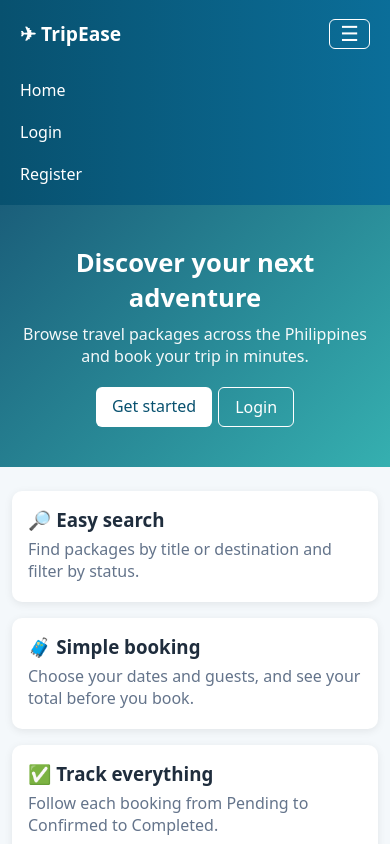
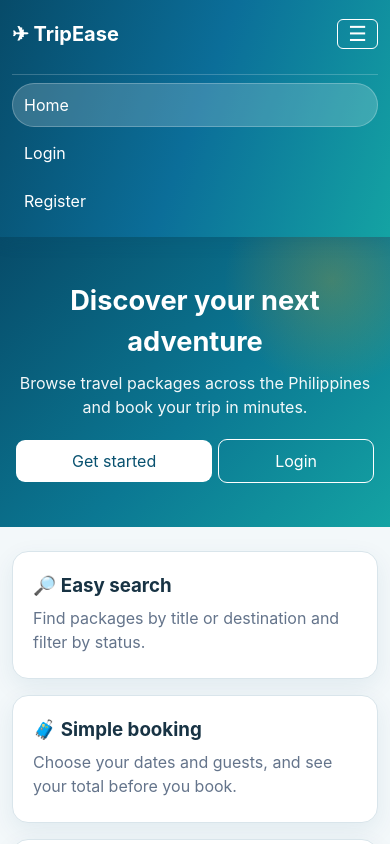
Before and after one commit to julianarequierme-ux/DC4_minicapstoneproject_requierme, a React (Vite) app in the folder frontend_TripEase_react/: page / in a window 390 px wide. Both pictures are taken after a click on the button "Toggle navigation menu". Shown: the top 844 px of the page. Built offline with nearby package versions, Linux system fonts and the light colour scheme; no server answers.

Commit message:
style: add responsive travel-themed layout

```diff
--- a/frontend_TripEase_react/src/components/Navbar.jsx
+++ b/frontend_TripEase_react/src/components/Navbar.jsx
@@ -1,5 +1,5 @@
 import { useState } from 'react';
-import { Link, useNavigate } from 'react-router-dom';
+import { Link, NavLink, useNavigate } from 'react-router-dom';
 import useAuth from '../hooks/useAuth';
 import { parseApiError } from '../services/errors';
 
@@ -37,27 +37,27 @@ export default function Navbar() {
       </button>
 
       <div id="primary-navigation" className={`nav-links${open ? ' open' : ''}`}>
-        <Link to="/" onClick={close}>Home</Link>
+        <NavLink to="/" end onClick={close}>Home</NavLink>
         {isAuthenticated && !isAdmin && (
           <>
-            <Link to="/my-dashboard" onClick={close}>Dashboard</Link>
-            <Link to="/packages" onClick={close}>Packages</Link>
-            <Link to="/my-bookings" onClick={close}>My Bookings</Link>
-            <Link to="/profile" onClick={close}>Profile</Link>
+            <NavLink to="/my-dashboard" onClick={close}>Dashboard</NavLink>
+            <NavLink to="/packages" onClick={close}>Packages</NavLink>
+            <NavLink to="/my-bookings" onClick={close}>My Bookings</NavLink>
+            <NavLink to="/profile" onClick={close}>Profile</NavLink>
           </>
         )}
         {isAdmin && (
           <>
-            <Link to="/dashboard" onClick={close}>Dashboard</Link>
-            <Link to="/admin/packages" onClick={close}>Packages</Link>
-            <Link to="/admin/bookings" onClick={close}>Bookings</Link>
-            <Link to="/admin/payments" onClick={close}>Payments</Link>
+            <NavLink to="/dashboard" onClick={close}>Dashboard</NavLink>
+            <NavLink to="/admin/packages" onClick={close}>Packages</NavLink>
+            <NavLink to="/admin/bookings" onClick={close}>Bookings</NavLink>
+            <NavLink to="/admin/payments" onClick={close}>Payments</NavLink>
           </>
         )}
         {!isAuthenticated && (
           <>
-            <Link to="/login" onClick={close}>Login</Link>
-            <Link to="/register" onClick={close}>Register</Link>
+            <NavLink to="/login" onClick={close}>Login</NavLink>
+            <NavLink to="/register" onClick={close}>Register</NavLink>
           </>
         )}
         {isAuthenticated && (
--- a/frontend_TripEase_react/src/index.css
+++ b/frontend_TripEase_react/src/index.css
@@ -5,77 +5,111 @@
 :root {
   --sea: #0b6e99;
   --sea-dark: #08516f;
-  --sand: #f6e7c8;
+  --sea-light: #e8f4f8;
+  --teal: #14a3a3;
+  --amber: #f0a500;
+  --sand: #fff5df;
+  --ink: #183344;
+  --muted: #607887;
+  --line: #d9e5eb;
+  --surface: #fff;
+  --radius-card: 16px;
+  --shadow-card: 0 8px 24px rgb(8 81 111 / 8%);
 }
 
 body {
   margin: 0;
-  font-family: system-ui, sans-serif;
-  background: #f4f8fb;
-  color: #1f2d3d;
+  font-family: Inter, system-ui, -apple-system, BlinkMacSystemFont, "Segoe UI", sans-serif;
+  background: #f3f8fa;
+  color: var(--ink);
+  line-height: 1.5;
 }
 
 .container {
-  max-width: 900px;
-  margin: 24px auto;
-  padding: 0 16px;
+  width: min(100% - 40px, 1180px);
+  margin: 32px auto;
+  padding: 0;
 }
 
 .navbar {
   display: flex;
+  align-items: center;
   justify-content: space-between;
-  align-items: center;
-  padding: 12px 20px;
+  gap: 16px;
+  padding: 12px max(20px, calc((100vw - 1180px) / 2));
   position: sticky;
   top: 0;
   z-index: 40;
-  background: linear-gradient(90deg, var(--sea-dark), var(--sea));
+  background: linear-gradient(110deg, #074b69, var(--sea), var(--teal));
   color: #fff;
   flex-wrap: wrap;
-  gap: 8px;
+  box-shadow: 0 4px 16px rgb(8 81 111 / 18%);
 }
 
 .nav-links {
   display: flex;
   align-items: center;
-  flex-wrap: wrap;
-  gap: 8px;
+  gap: 6px;
 }
 
 .navbar a {
   color: #fff;
   text-decoration: none;
-  margin-left: 16px;
+  margin: 0;
+  padding: 9px 12px;
+  border-radius: 999px;
+  transition: background-color 0.15s ease, color 0.15s ease;
+}
+
+.navbar a:hover,
+.navbar a[aria-current="page"] {
+  color: #fff;
+  background: rgb(255 255 255 / 18%);
+}
+
+.navbar a[aria-current="page"] {
+  box-shadow: inset 0 0 0 1px rgb(255 255 255 / 24%);
 }
 
 .brand {
   font-weight: 700;
-  font-size: 1.2rem;
+  font-size: 1.25rem;
   margin-left: 0 !important;
+  padding-left: 0 !important;
+  white-space: nowrap;
 }
 
 .nav-user {
-  margin-left: 16px;
-  opacity: 0.85;
+  margin-left: 8px;
+  padding: 8px 4px;
+  color: rgb(255 255 255 / 88%);
 }
 
 .nav-logout {
-  margin-left: 16px;
+  margin-left: 4px;
   background: transparent;
   color: #fff;
-  border: 1px solid #fff;
-  border-radius: 6px;
-  padding: 4px 10px;
+  border: 1px solid rgb(255 255 255 / 55%);
+  border-radius: 999px;
+  padding: 8px 14px;
   cursor: pointer;
+  font: inherit;
+  transition: background-color 0.15s ease;
+}
+
+.nav-logout:hover,
+.nav-toggle:hover {
+  background: rgb(255 255 255 / 14%);
 }
 
 .auth-card {
   max-width: 420px;
-  margin: 32px auto;
-  padding: 24px;
-  background: #fff;
-  border-radius: 10px;
-  box-shadow: 0 2px 8px rgb(0 0 0 / 8%);
+  margin: 48px auto;
+  padding: 32px;
+  background: var(--surface);
+  border: 1px solid var(--line);
+  border-radius: var(--radius-card);
+  box-shadow: var(--shadow-card);
 }
 
 .alert {
@@ -95,9 +129,9 @@ body {
 }
 
 .btn {
-  padding: 8px 16px;
+  padding: 9px 16px;
   border: 0;
-  border-radius: 6px;
+  border-radius: 9px;
   cursor: pointer;
   font-size: 1rem;
   transition: transform 0.08s ease, opacity 0.15s;
@@ -128,7 +162,7 @@ body {
 }
 
 .btn-primary {
-  background: #0b6e99;
+  background: var(--sea);
   color: #fff;
 }
 
@@ -150,8 +184,17 @@ body {
 
 .form-group input {
   padding: 8px;
-  border: 1px solid #cbd5e1;
-  border-radius: 6px;
+  border: 1px solid var(--line);
+  border-radius: 8px;
+}
+
+.form-group input:focus,
+.form-group select:focus,
+.form-group textarea:focus,
+.filters input:focus,
+.filters select:focus {
+  outline: 3px solid rgb(20 163 163 / 18%);
+  border-color: var(--teal);
 }
 
 .input-error {
@@ -164,24 +207,45 @@ body {
 }
 
 .table-wrap {
+  max-width: 100%;
   overflow-x: auto;
+  overscroll-behavior-x: contain;
+  -webkit-overflow-scrolling: touch;
+  border: 1px solid var(--line);
+  border-radius: 12px;
+  background: var(--surface);
+  box-shadow: 0 4px 16px rgb(8 81 111 / 5%);
 }
 
 .data-table {
   width: 100%;
+  min-width: 640px;
   border-collapse: collapse;
-  background: #fff;
+  background: var(--surface);
 }
 
 .data-table th,
 .data-table td {
   padding: 10px;
-  border-bottom: 1px solid #e2e8f0;
+  border-bottom: 1px solid var(--line);
   text-align: left;
+  vertical-align: middle;
 }
 
 .data-table th {
-  background: #e8f1f6;
+  background: var(--sea-light);
+  color: var(--sea-dark);
+  font-size: 0.88rem;
+  font-weight: 700;
+  white-space: nowrap;
+}
+
+.data-table tbody tr:last-child td {
+  border-bottom: 0;
+}
+
+.data-table tbody tr:hover {
+  background: #f8fbfc;
 }
 
 .state-msg {
@@ -199,9 +263,13 @@ body {
 
 .filters input,
 .filters select {
-  padding: 8px;
-  border: 1px solid #cbd5e1;
-  border-radius: 6px;
+  min-height: 42px;
+  padding: 9px 12px;
+  border: 1px solid var(--line);
+  border-radius: 9px;
+  background: var(--surface);
+  color: var(--ink);
+  font: inherit;
 }
 
 .filters input {
@@ -216,15 +284,18 @@ body {
 }
 
 .card {
-  background: #fff;
-  border-radius: 10px;
-  padding: 16px;
-  box-shadow: 0 2px 8px rgb(0 0 0 / 8%);
-  transition: box-shadow 0.15s;
+  min-width: 0;
+  padding: 20px;
+  background: var(--surface);
+  border: 1px solid var(--line);
+  border-radius: var(--radius-card);
+  box-shadow: var(--shadow-card);
+  transition: transform 0.15s ease, box-shadow 0.15s ease;
 }
 
 .card:hover {
-  box-shadow: 0 6px 16px rgb(0 0 0 / 12%);
+  transform: translateY(-2px);
+  box-shadow: 0 12px 28px rgb(8 81 111 / 12%);
 }
 
 .card.detail {
@@ -251,7 +322,7 @@ body {
 .price {
   font-size: 1.2rem;
   font-weight: 700;
-  color: #0b6e99;
+  color: var(--sea);
 }
 
 .detail-list {
@@ -327,9 +398,9 @@ body {
   min-width: 0;
   padding: 16px;
   background: #fff;
-  border-left: 5px solid #0b6e99;
-  border-radius: 12px;
-  box-shadow: 0 2px 8px rgb(0 0 0 / 8%);
+  border-left: 5px solid var(--sea);
+  border-radius: 14px;
+  box-shadow: var(--shadow-card);
 }
 
 .stat-icon {
@@ -349,7 +420,7 @@ body {
 }
 
 .stat-amber {
-  border-left-color: #f0a500;
+  border-left-color: var(--amber);
 }
 
 .stat-green {
@@ -357,7 +428,7 @@ body {
 }
 
 .stat-teal {
-  border-left-color: #14a3a3;
+  border-left-color: var(--teal);
 }
 
 .dashboard-actions {
@@ -411,17 +482,18 @@ body {
 }
 
 .pagination button {
-  padding: 6px 12px;
-  border: 1px solid #cbd5e1;
-  background: #fff;
-  border-radius: 6px;
+  min-height: 38px;
+  padding: 7px 12px;
+  border: 1px solid var(--line);
+  background: var(--surface);
+  border-radius: 8px;
   cursor: pointer;
 }
 
 .pagination button.active {
-  background: #0b6e99;
+  background: var(--sea);
   color: #fff;
-  border-color: #0b6e99;
+  border-color: var(--sea);
 }
 
 .pagination button:disabled {
@@ -448,13 +520,15 @@ body {
   display: flex;
   justify-content: space-between;
   align-items: center;
-  gap: 8px;
+  gap: 12px;
   flex-wrap: wrap;
+  margin-bottom: 16px;
 }
 
 .row-actions {
   display: flex;
   gap: 6px;
+  align-items: center;
 }
 
 .form-grid {
@@ -470,8 +544,8 @@ body {
 .form-group select,
 .form-group textarea {
   padding: 8px;
-  border: 1px solid #cbd5e1;
-  border-radius: 6px;
+  border: 1px solid var(--line);
+  border-radius: 8px;
   font: inherit;
 }
 
@@ -505,8 +579,9 @@ body {
 }
 
 .modal {
-  background: #fff;
-  border-radius: 8px;
+  background: var(--surface);
+  border: 1px solid var(--line);
+  border-radius: 16px;
   width: 90%;
   max-width: 460px;
   max-height: 90vh;
@@ -544,16 +619,18 @@ body {
 
 .footer {
   padding: 16px;
-  color: #64748b;
+  color: var(--muted);
   font-size: 0.9rem;
   text-align: center;
 }
 
 .hero {
-  padding: 64px 16px;
+  padding: clamp(48px, 8vw, 88px) 20px;
   color: #fff;
   text-align: center;
-  background: linear-gradient(135deg, rgb(8 81 111 / 92%), rgb(20 163 163 / 85%));
+  background:
+    radial-gradient(circle at 85% 15%, rgb(240 165 0 / 24%), transparent 26%),
+    linear-gradient(135deg, #074b69, #0b7893 55%, #14a3a3);
 }
 
 .hero h1 {
@@ -587,11 +664,18 @@ body {
   border-radius: 6px;
   font-size: 1.3rem;
   cursor: pointer;
+  line-height: 1.2;
 }
 
 @media (max-width: 768px) {
+  .container {
+    width: min(100% - 32px, 680px);
+    margin: 24px auto;
+  }
+
   .nav-toggle {
     display: block;
+    margin-left: auto;
   }
 
   .nav-links {
@@ -600,7 +684,8 @@ body {
     flex-direction: column;
     align-items: flex-start;
     gap: 4px;
-    padding-top: 8px;
+    padding: 8px 0 4px;
+    border-top: 1px solid rgb(255 255 255 / 20%);
   }
 
   .nav-links.open {
@@ -611,7 +696,19 @@ body {
   .nav-user,
   .nav-logout {
     margin-left: 0 !important;
-    padding: 8px 0;
+  }
+
+  .nav-links > a {
+    width: 100%;
+    padding: 10px 12px;
+  }
+
+  .nav-user {
+    padding: 8px 12px;
+  }
+
+  .nav-logout {
+    padding: 9px 14px;
   }
 
   .hero {
@@ -633,8 +730,8 @@ body {
 
   .data-table th,
   .data-table td {
-    padding: 8px 6px;
-    font-size: 0.9rem;
+    padding: 10px 12px;
+    font-size: 0.88rem;
     white-space: nowrap;
   }
 
@@ -644,15 +741,38 @@ body {
   }
 
   .modal {
-    width: 94%;
+    width: calc(100% - 24px);
     max-height: 90vh;
     overflow-y: auto;
+  }
+
+  .pagination {
+    align-items: flex-start;
+    flex-direction: column;
   }
 }
 
 @media (max-width: 480px) {
   .container {
-    padding: 0 12px;
+    width: calc(100% - 24px);
+    margin: 20px auto;
+  }
+
+  .navbar {
+    padding: 10px 12px;
+  }
+
+  .hero {
+    padding: 44px 16px;
+  }
+
+  .hero h1 {
+    font-size: 1.7rem;
+  }
+
+  .auth-card {
+    margin: 20px 12px;
+    padding: 22px 18px;
   }
 
   .stat-grid {
@@ -661,12 +781,35 @@ body {
 
   .stat-card {
     flex-direction: column;
-    padding: 12px;
+    gap: 8px;
+    padding: 14px 10px;
     text-align: center;
+  }
+
+  .stat-value {
+    font-size: 1.35rem;
   }
 
   .filters input,
   .filters select {
     width: 100%;
+    min-width: 0;
+  }
+
+  .filters .btn {
+    width: 100%;
+  }
+
+  .row-actions > .btn {
+    flex: 1 1 auto;
+  }
+
+  .pagination-controls {
+    width: 100%;
+  }
+
+  .pagination button {
+    padding-right: 9px;
+    padding-left: 9px;
   }
 }
```
